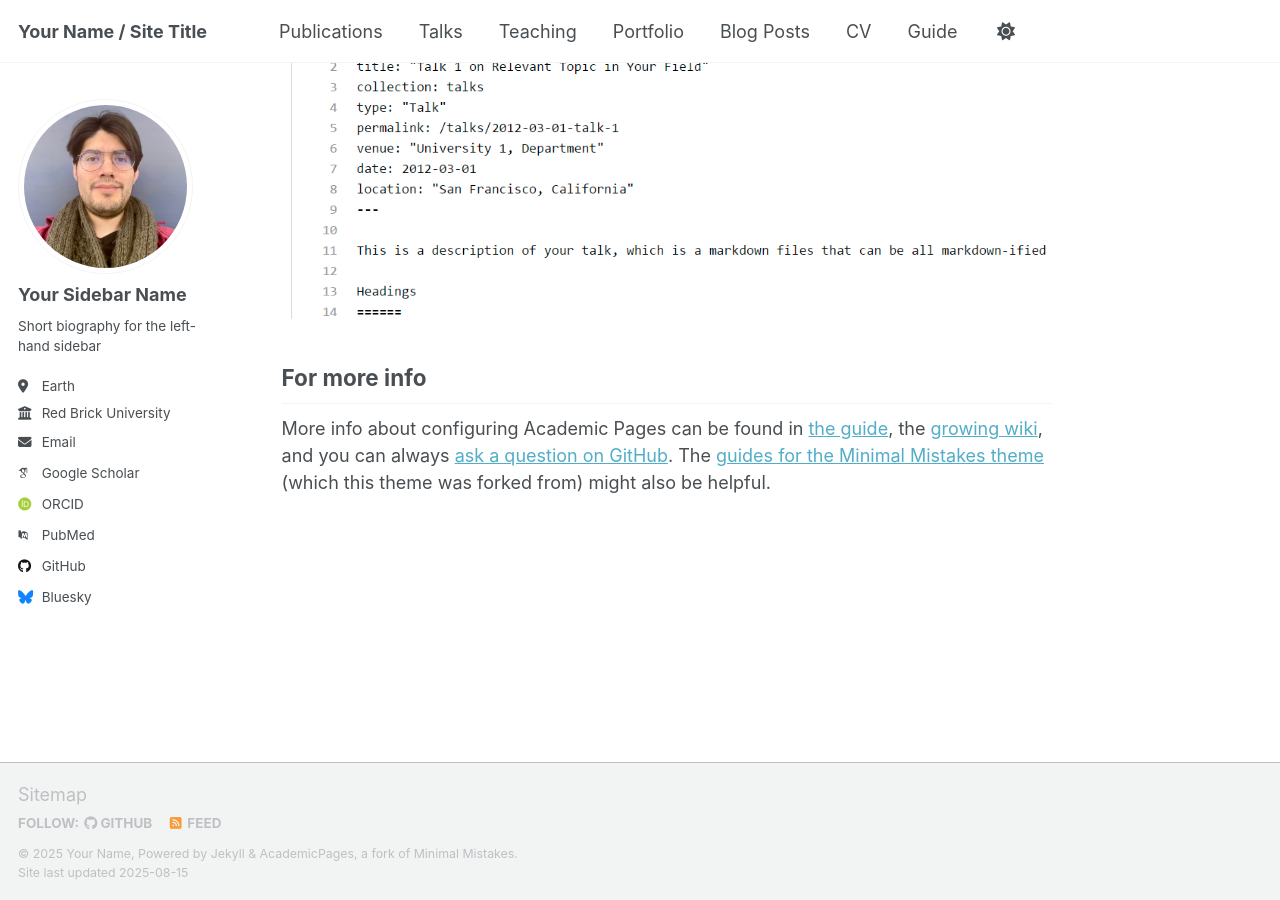
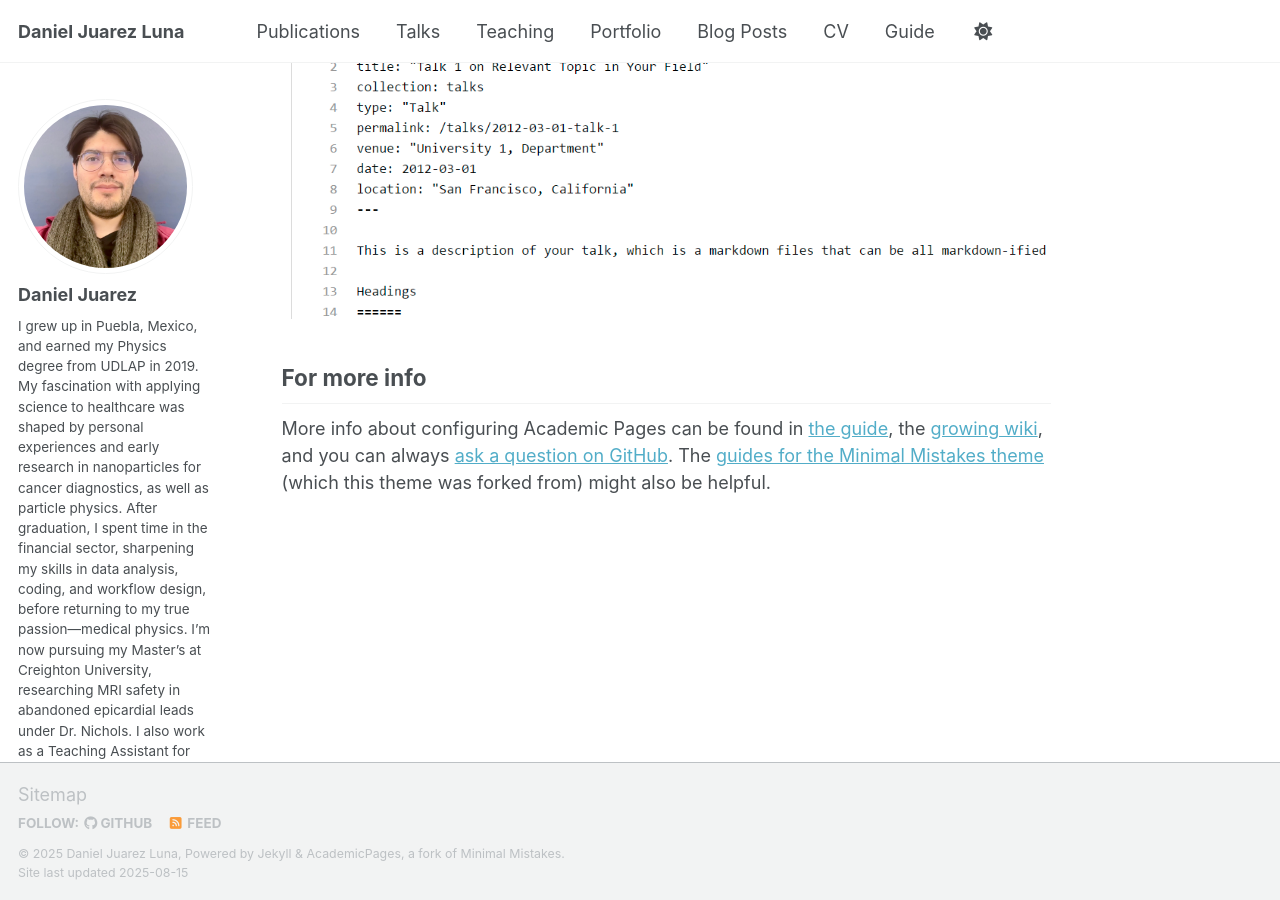
Before and after one commit to Zslw/Zslw.github.io, a Jekyll site: the page built from _pages/about.md, in a window 1280 px wide and 900 px high, scrolled down 2880 px. Built offline with Jekyll 4.4.1, drawn with Linux system fonts in a browser that asks for light colours; some web fonts are replaced; a script that is not in the unit is left out; some of the changed text lies outside the part shown.

Commit message:
Update _config.yml
Updated to contain my information and user settings

```diff
--- a/_config.yml
+++ b/_config.yml
@@ -9,13 +9,13 @@
 # Basic Site Settings
 locale                   : "en-US"
 site_theme               : "default" # Currently available options are "default", "air"
-title                    : "Your Name / Site Title"
+title                    : "Daniel Juarez Luna"
 title_separator          : "-"
-name                     : &name "Your Name"
-description              : &description "personal description"
-url                      : https://academicpages.github.io # the base hostname & protocol for your site e.g. "https://[your GitHub username].github.io" or if you already have some other page hosted on Github then use "https://[your GitHub username].github.io/[Your Repo Name]"
+name                     : &name "Daniel Juarez Luna"
+description              : &description "This is my ePortfolio that I will develop as I complete the MS Medical Physics Program at Creighton University. Each page documents standards that I plan to demonstrate competence in by the time I complete the program."
+url                      : https://Zslw.github.io # the base hostname & protocol for your site e.g. "https://[your GitHub username].github.io" or if you already have some other page hosted on Github then use "https://[your GitHub username].github.io/[Your Repo Name]"
 baseurl                  : "" # the subpath of your site, e.g. "/blog"
-repository               : "academicpages/academicpages.github.io"
+repository               : "Zslw/Zslw.github.io"
 
 # Site Author - The following control what appear as part of the author content on the side bar.
 #               If a field is blank the icon and link will not appear, otherwise it will be shown.
@@ -23,23 +23,23 @@ repository               : "academicpages/academicpages.github.io"
 author:
   # Biographic information
   avatar           : "profile.png"
-  name             : "Your Sidebar Name"
+  name             : "Daniel Juarez"
   pronouns         : # example: "she/her"
-  bio              : "Short biography for the left-hand sidebar"
-  location         : "Earth"
-  employer         : "Red Brick University"
+  bio              : "I grew up in Puebla, Mexico, and earned my Physics degree from UDLAP in 2019. My fascination with applying science to healthcare was shaped by personal experiences and early research in nanoparticles for cancer diagnostics, as well as particle physics. After graduation, I spent time in the financial sector, sharpening my skills in data analysis, coding, and workflow design, before returning to my true passion—medical physics. I’m now pursuing my Master’s at Creighton University, researching MRI safety in abandoned epicardial leads under Dr. Nichols. I also work as a Teaching Assistant for physics and astronomy, and previously at the campus makerspace, where I helped bring creative projects to life. Outside of work, I enjoy drawing, photography, music, board games, and learning languages. My long-term goal: advance medical imaging and nuclear medicine to improve patient care."
+  location         : "Omaha, NE"
+  employer         : "Creighton University"
   uri              : # URL
-  email            : "none@example.org"
+  email            : "danieljuarezluna@creighton.org"
 
   # Academic websites
   academia         : # URL
   arxiv            : # URL - Update with the correct link to your profile
-  googlescholar    : "https://scholar.google.com/citations?user=PS_CX0AAAAAJ"
+  googlescholar    : # "https://scholar.google.com/citations?user=PS_CX0AAAAAJ"
   inspire-hep      : # URL
   impactstory      : # URL
-  orcid            : "http://orcid.org/yourorcidurl"
+  orcid            : # "http://orcid.org/yourorcidurl"
   semantic         : # URL
-  pubmed           : "https://www.ncbi.nlm.nih.gov/pubmed/?term=john+snow"
+  pubmed           : # "https://www.ncbi.nlm.nih.gov/pubmed/?term=john+snow"
   researchgate     : # URL
   scopus           : # URL
 
@@ -47,13 +47,13 @@ author:
   bitbucket        : # Username - Update with your username on the site
   codepen          : # Username
   dribbble         : # Username
-  github           : "academicpages"
+  github           : "Zslw"
   kaggle           : # Username
   stackoverflow    : # User number or user number and name (i.e., use "1" or "1/jeff-atwood")
 
   # Social media
   artstation       : # Username
-  bluesky          : "bsky.app" # Replace this with you Bluesky username
+  bluesky          : #"bsky.app" # Replace this with you Bluesky username
   facebook         : # Username
   flickr           : # Username
   foursquare       : # Username
@@ -61,8 +61,8 @@ author:
   google_plus      : # Username
   keybase          : # Username
   instagram        : # Username
-  lastfm           : # Username
-  linkedin         : # Username
+  lastfm           : "Zslw" # Username
+  linkedin         : "danieljuarez-luna" # Username
   mastodon         : # URL
   medium           : # URL
   pinterest        : # Username
```
